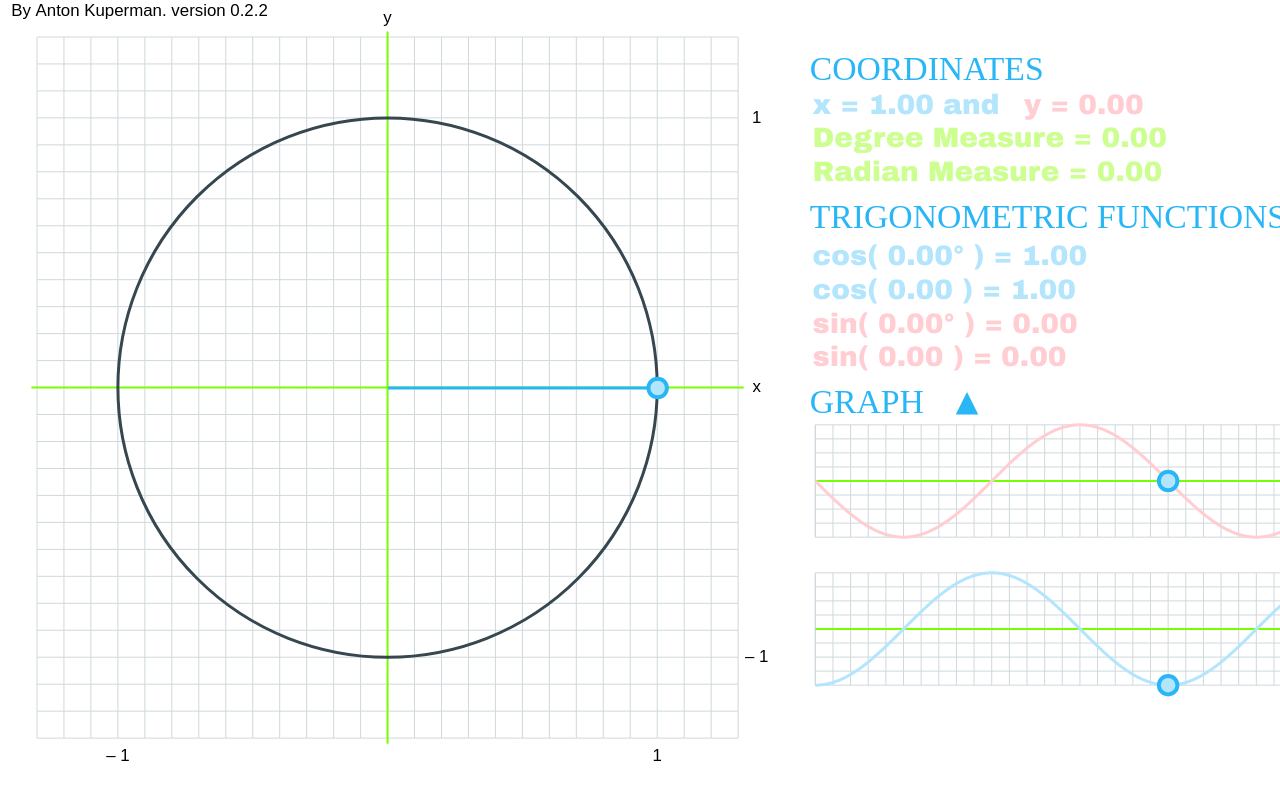
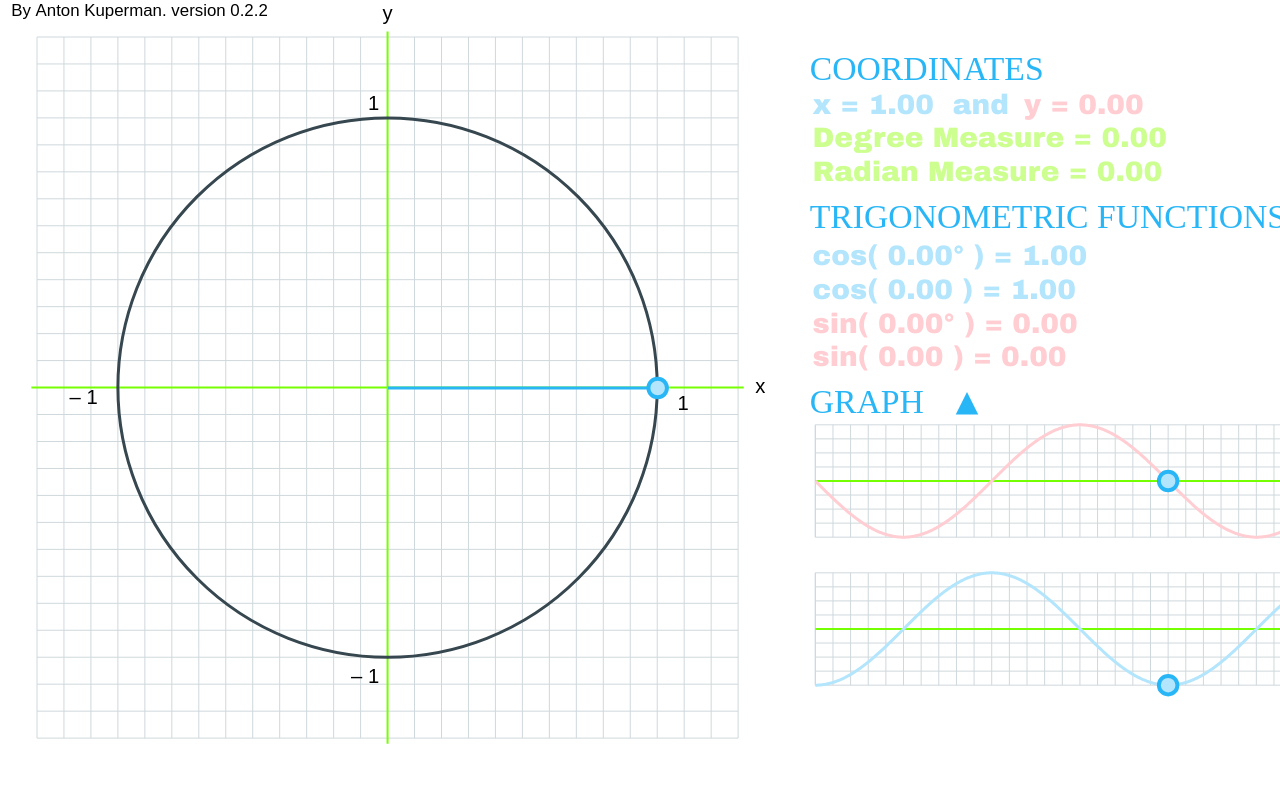
Before and after one commit to scorp200/CircleTrig, a plain HTML site: page CircleTrig.html in a window 1280 px wide. Drawn offline with Linux system fonts and the light colour scheme.

Commit message:
small adjustments
adjusted axis labels,
x and y spacing

```diff
--- a/CircleTrig.html
+++ b/CircleTrig.html
@@ -299,7 +299,7 @@
             cc.fillStyle = '#B3E5FC';
             cc.font = fs + 'px Arial black';
             cc.textAlign = 'left';
-            cc.fillText('x = ' + cos + ' and', infobar.px + fs * 1.3, infobar.py + padding + fs * 1.1);
+            cc.fillText('x = ' + cos + '  and', infobar.px + fs * 1.3, infobar.py + padding + fs * 1.1);
             var s = cc.measureText('x = ' + cos).width;
             cc.fillStyle = '#FFCDD2';
             cc.fillText('y = ' + sin, infobar.px + fs * 4.5 + s, infobar.py + padding + fs * 1.1);
@@ -408,10 +408,10 @@
             cc.closePath();
             //
             cc.beginPath();
-            var fs = 0.15 * scale
+            var fs = 0.18 * scale
             cc.font = fs + 'px Arial';
-            cc.textAlign = 'center';
-            cc.textBaseline = 'middle';
+            cc.textAlign = 'right';
+            cc.textBaseline = 'upper';
             cc.strokeStyle = '#37474F';
             cc.lineWidth = 2;
             for (var x = 0; x <= lc; x++) {
@@ -420,28 +420,36 @@
                 px = padding / 2 + point.x;
                 py = padding / 2 + point.y;
                 if (x == Math.ceil(lc / 2)) {
+                  cc.textAlign = 'center';
+                  cc.textBaseline = 'middle';
                     cc.fillText('y', px, padding / 2 - fs * 1.1);
                     //cc.moveTo(px, paddingfactor - 0.05 * scale)
                     //cc.lineTo(px, paddingfactor + 0.05 * scale);
                     cc.fillText('x', paddingfactor + fs * 1.1, py);
                     //cc.moveTo(paddingfactor - 0.05 * scale, py)
                     //cc.lineTo(paddingfactor + 0.05 * scale, py);
+                    cc.textAlign = 'right';
+                    cc.textBaseline = 'upper';
                 } else if (x == Math.ceil(lc / 2 - cirlcesize)) {
-                    cc.fillText('– 1', px, (paddingfactor + fs * 1.1));
+                    cc.fillText('– 1', px - fs, (paddingfactor + fs * 3.5) / 2);
                     //cc.moveTo(px, paddingfactor - 0.05 * scale)
                     //cc.lineTo(px, paddingfactor + 0.05 * scale);
-                    cc.fillText('1', paddingfactor + fs * 1.1, py);
+
+                    cc.fillText('1', (paddingfactor + fs) / 2, py - fs / 2.5);
                     //cc.moveTo(paddingfactor - 0.05 * scale, py)
                     //cc.lineTo(paddingfactor + 0.05 * scale, py);
                 } else if (x == Math.ceil(lc / 2 + cirlcesize)) {
-                    cc.fillText('1', px, (paddingfactor + fs * 1.1));
+                    cc.textAlign = 'left';
+                    cc.fillText('1', px + fs, (paddingfactor + fs * 3.5) / 2);
                     //cc.moveTo(px, paddingfactor - 0.05 * scale)
                     //cc.lineTo(px, paddingfactor + 0.05 * scale);
-                    cc.fillText('– 1', paddingfactor + fs * 1.1, py);
+                    cc.textAlign = 'right';
+                    cc.fillText('– 1', (paddingfactor + fs) / 2, py + fs);
                     //cc.moveTo(paddingfactor - 0.05 * scale, py)
                     //cc.lineTo(paddingfactor + 0.05 * scale, py);
                 }
             }
+            cc.textBaseline = 'middle';
             cc.stroke();
             cc.closePath();
             cc.beginPath();
```
